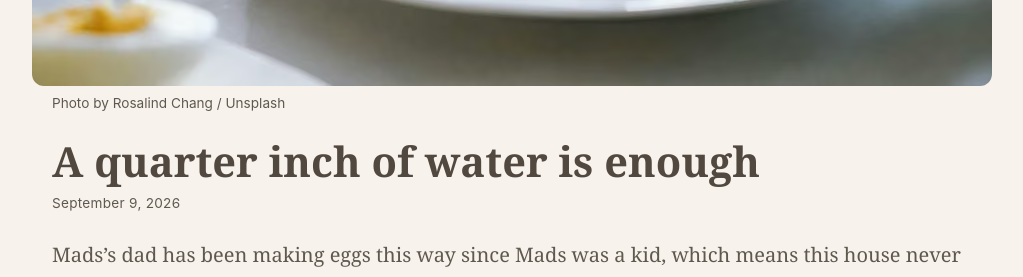
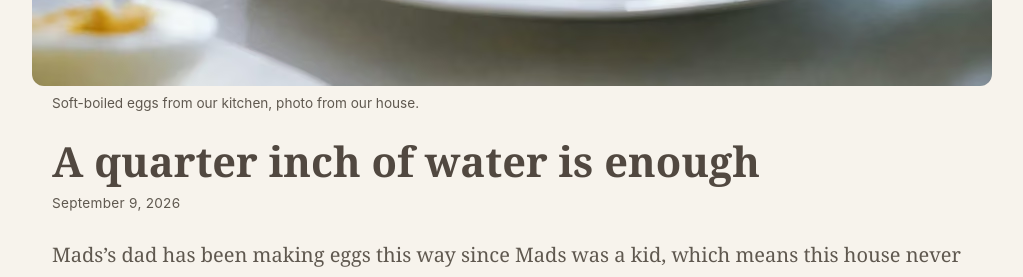
Before and after one commit to madskristensen/afterpickup, a Jekyll site: the page built from _posts/2026-09-09-a-quarter-inch-of-water.md, in a window 1280 px wide. Shown: the part 649-926 px from the top of the page, without its empty margins (128-1151 px from the left). Built offline with Jekyll 4.4.1, drawn with Linux system fonts in a browser that asks for light colours.

Commit message:
Update egg post hero alt and caption for family photo

```diff
--- a/_posts/2026-09-09-a-quarter-inch-of-water.md
+++ b/_posts/2026-09-09-a-quarter-inch-of-water.md
@@ -3,8 +3,8 @@ title: "A quarter inch of water is enough"
 description: "Mads's dad has steamed eggs over a quarter inch of water since Mads was little. Lid on, timer on, done."
 date: 2026-09-09
 image: /assets/images/posts/a-quarter-inch-of-water.webp
-image_alt: Halved hard-boiled eggs on a plate, yolks dusted with paprika.
-image_caption: Photo by Rosalind Chang / Unsplash
+image_alt: Soft-boiled egg halves on platters with chives, paprika, and shrimp.
+image_caption: Soft-boiled eggs from our kitchen, photo from our house.
 tags: [kitchen]
 draft: false
 ---
```
